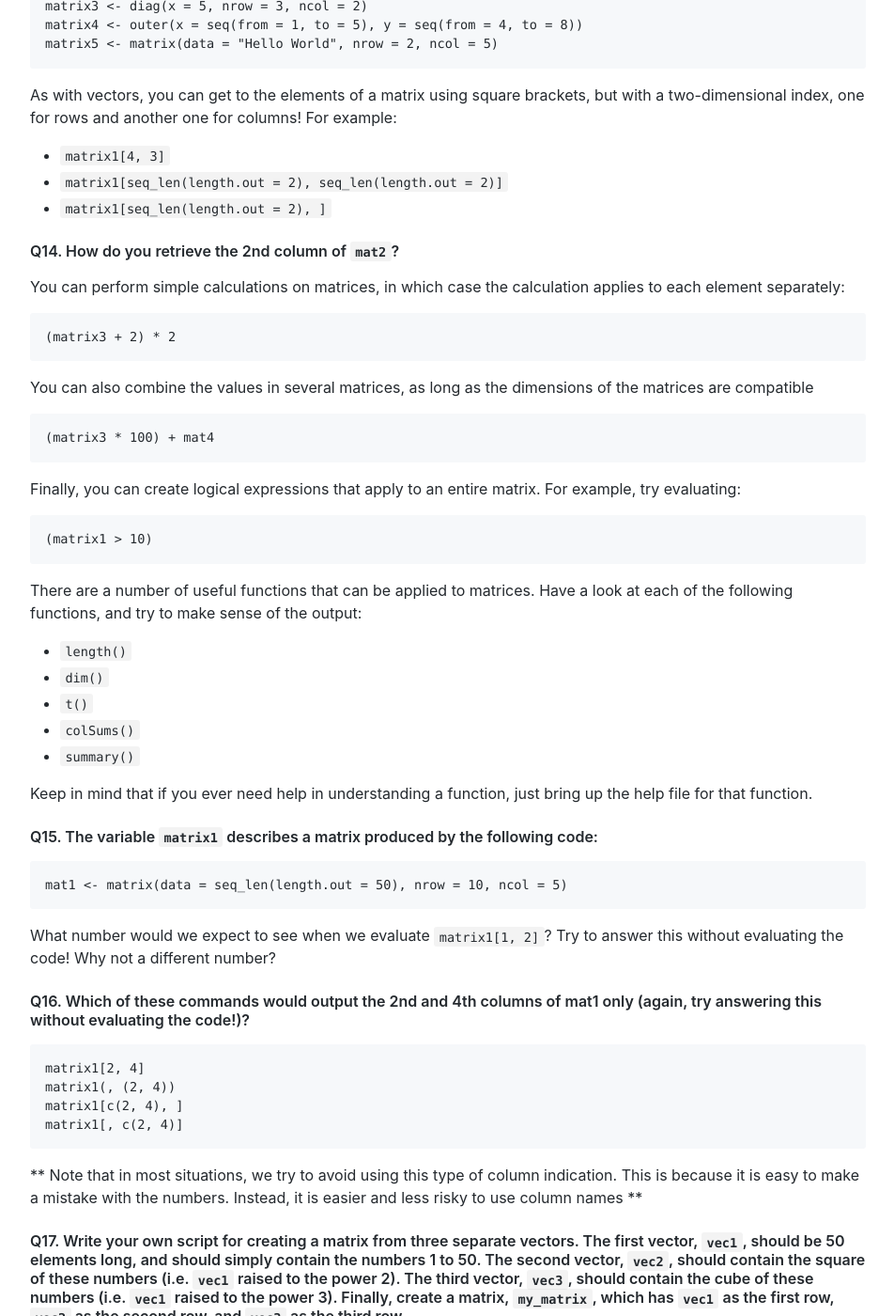
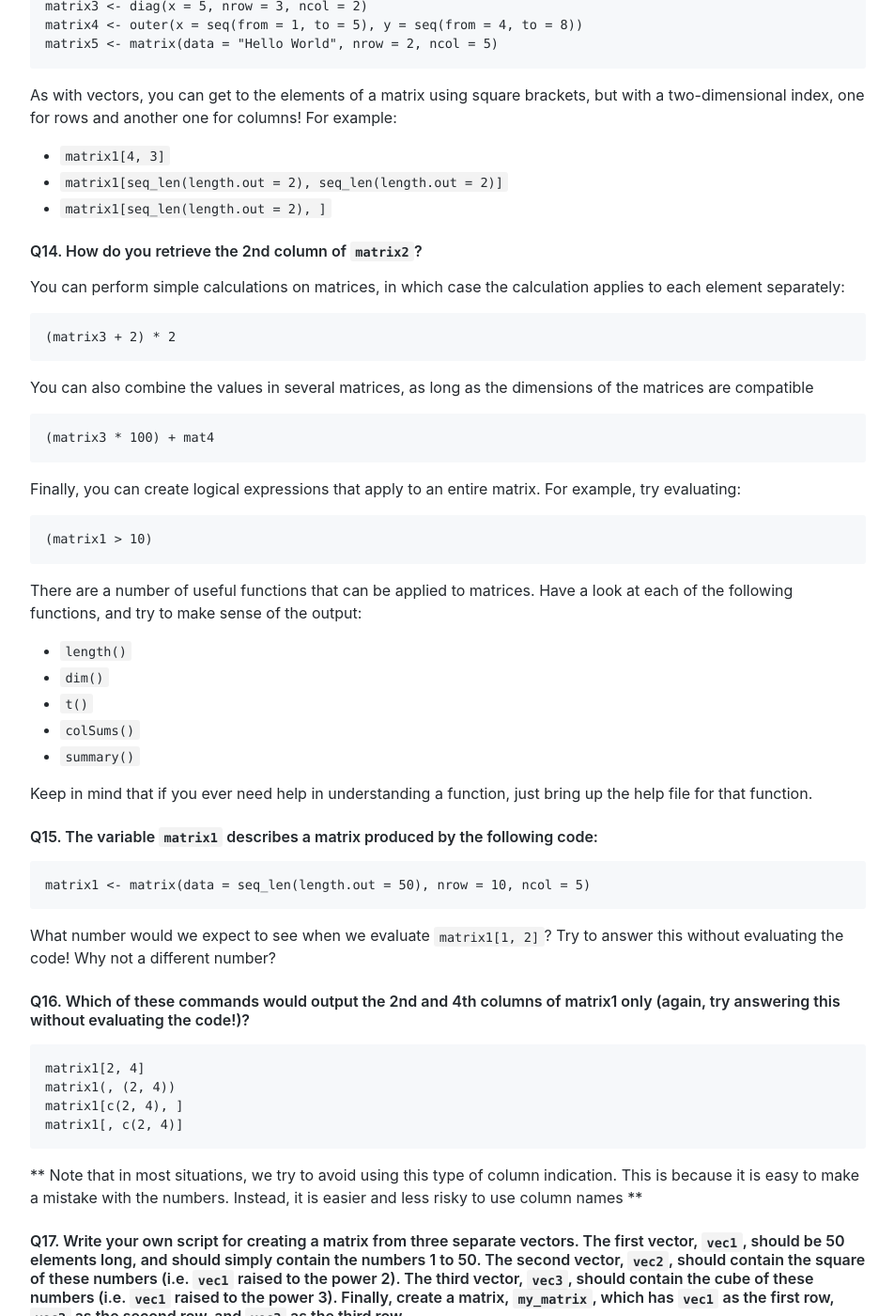
Before and after one commit to wurmlab/SBC361-programming-in-R, a Jekyll site: the page built from 2021/practical0/index.md, in a window 1280 px wide and 1400 px high, scrolled down 5744 px. Shown: the whole window at 94% size, without its empty margins (163-1115 px from the left). Built offline with Jekyll 4.4.1, drawn with Linux system fonts in a browser that asks for light colours.

Commit message:
mat1 -> matrix1

````diff
--- a/2021/practical0/index.md
+++ b/2021/practical0/index.md
@@ -202,7 +202,7 @@ As with vectors, you can get to the elements of a matrix using square brackets,
  * `matrix1[seq_len(length.out = 2), seq_len(length.out = 2)]`
  * `matrix1[seq_len(length.out = 2), ]`
 
-#### Q14. How do you retrieve the 2nd column of `mat2`?
+#### Q14. How do you retrieve the 2nd column of `matrix2`?
 
 You can perform simple calculations on matrices, in which case the calculation applies to each element separately:
 
@@ -234,12 +234,12 @@ Keep in mind that if you ever need help in understanding a function, just bring
 #### Q15. The variable `matrix1` describes a matrix produced by the following code:
 
 ```R
-mat1 <- matrix(data = seq_len(length.out = 50), nrow = 10, ncol = 5)
+matrix1 <- matrix(data = seq_len(length.out = 50), nrow = 10, ncol = 5)
 ```
 
 What number would we expect to see when we evaluate `matrix1[1, 2]`? Try to answer this without evaluating the code! Why not a different number?
 
-#### Q16. Which of these commands would output the 2nd and 4th columns of mat1 only (again, try answering this without evaluating the code!)?
+#### Q16. Which of these commands would output the 2nd and 4th columns of matrix1 only (again, try answering this without evaluating the code!)?
 
 ```R
 matrix1[2, 4]
````
